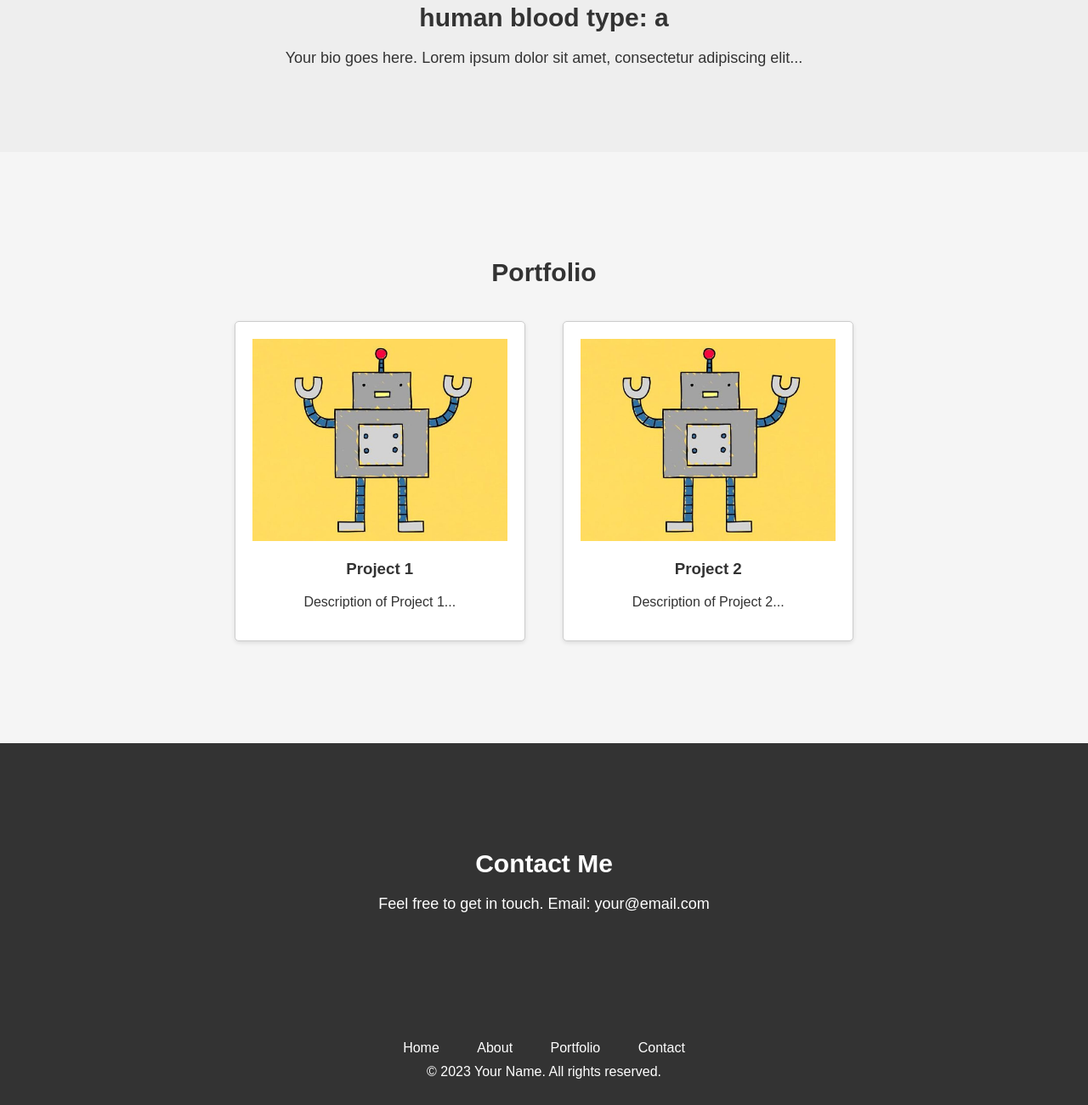
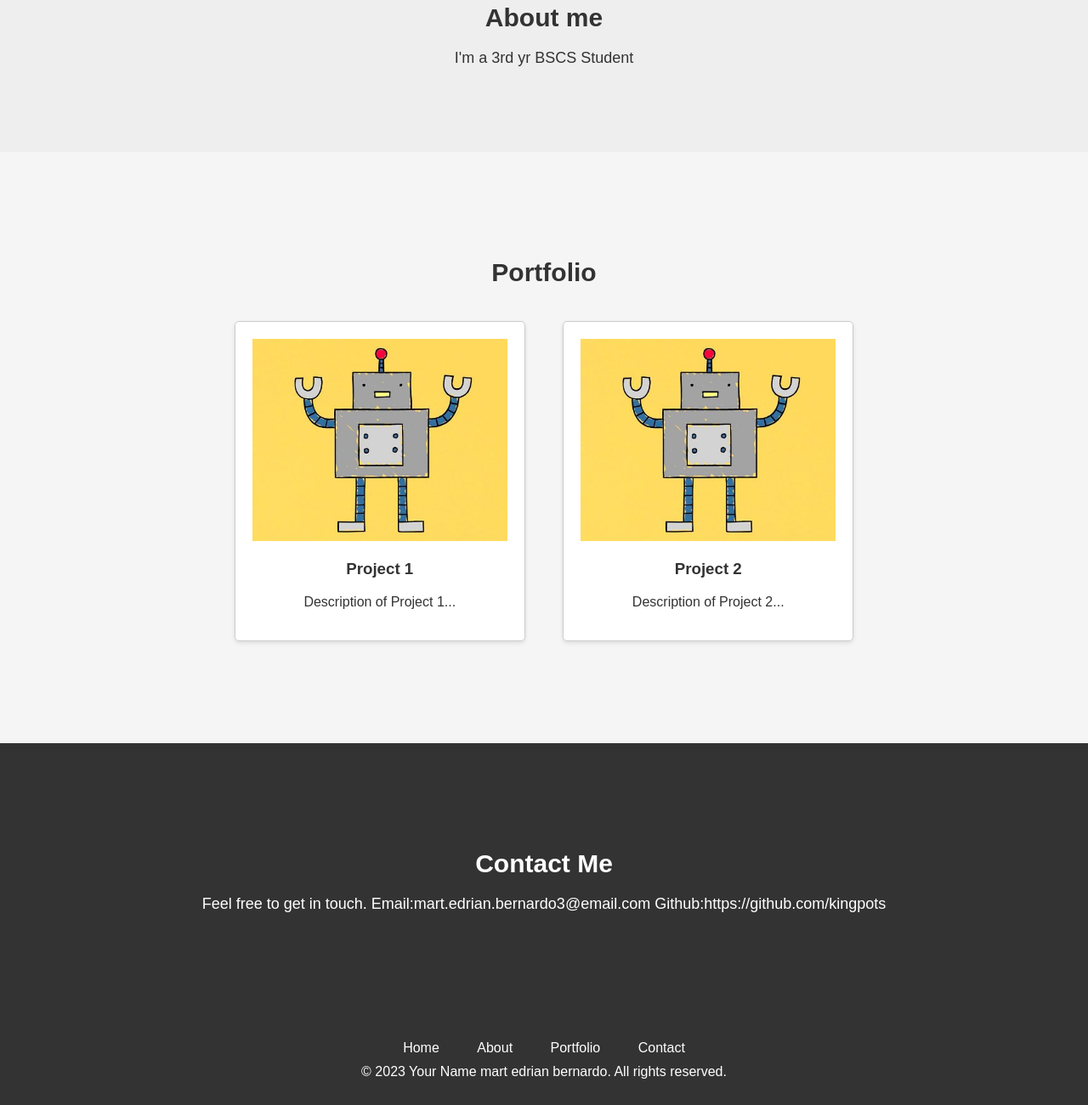
Before and after one commit to kingpots/kingpot, a plain HTML site: page index.html in a window 1280 px wide. Shown: the part 538-1839 px from the top of the page at 85% size. Drawn offline with Linux system fonts and the light colour scheme.

Commit message:
modify name

```diff
--- a/index.html
+++ b/index.html
@@ -25,8 +25,8 @@
     </section>
 
     <section id="about" class="about">
-        <h2>human blood type: a</h2>
-        <p>Your bio goes here. Lorem ipsum dolor sit amet, consectetur adipiscing elit...</p>
+        <h2>About me</h2>
+        <p>I'm a 3rd yr BSCS Student</p>
     </section>
 
     <section id="portfolio" class="portfolio">
@@ -46,7 +46,7 @@
 
     <section id="contact" class="contact">
         <h2>Contact Me</h2>
-        <p>Feel free to get in touch. Email: your@email.com</p>
+        <p>Feel free to get in touch. Email:mart.edrian.bernardo3@email.com Github:https://github.com/kingpots</p>
     </section>
 
     <footer>
@@ -56,7 +56,7 @@
             <li><a href="#portfolio">Portfolio</a></li>
             <li><a href="#contact">Contact</a></li>
         </ul>
-        <p>&copy; 2023 Your Name. All rights reserved.</p>
+        <p>&copy; 2023 Your Name mart edrian bernardo. All rights reserved.</p>
     </footer>
 </body>
 </html>
```
